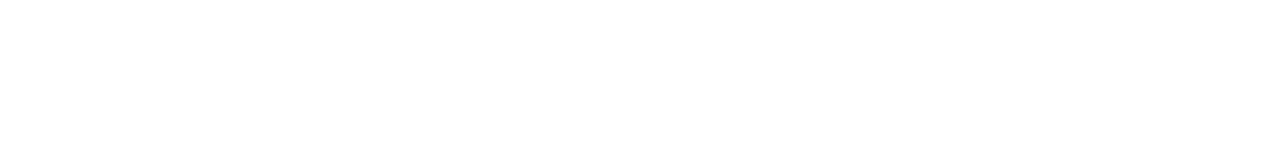
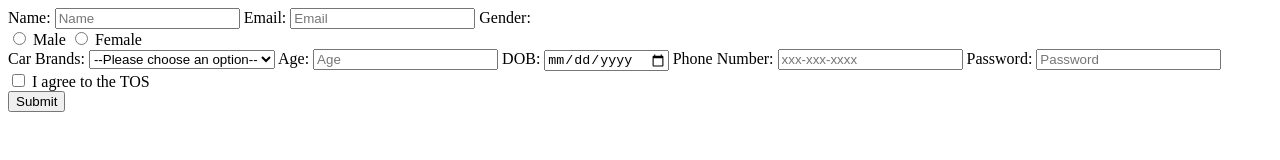
Before and after one commit to acciojob/signup-form-car-Juber5544, a website: page main.html in a window 1280 px wide. Drawn offline with Linux system fonts and the light colour scheme.

Commit message:
created a submission

```diff
--- a/main.html
+++ b/main.html
@@ -8,6 +8,48 @@
 
 <body>
 	<!-- the entire body must be written by student -->
+	<form action="/submit-signup" method="post">
+        <label for="name">Name:</label>
+        <input type="text" id="name" name="name" placeholder="Name" required>
+
+        <label for="email">Email:</label>
+        <input type="email" id="email" name="email" placeholder="Email" required>
+
+        <label>Gender:</label>
+        <div class="radio">
+            <input type="radio" id="gender_m" name="gender" value="male" required>
+            <label for="gender_m">Male</label>
+
+            <input type="radio" id="gender_f" name="gender" value="female" required>
+            <label for="gender_f">Female</label>
+        </div>
+
+        <label for="cars">Car Brands:</label>
+        <select id="cars" name="cars" required>
+            <option value="" disabled selected>--Please choose an option--</option>
+            <option value="toyota">Toyota</option>
+            <option value="honda">Honda</option>
+            <option value="ford">Ford</option>
+        </select>
+		        <label for="age">Age:</label>
+        <input type="number" id="age" name="age" placeholder="Age" required>
+
+        <label for="dob">DOB:</label>
+        <input type="date" id="dob" name="dob" required>
+
+        <label for="tel">Phone Number:</label>
+        <input type="tel" id="tel" name="tel" placeholder="xxx-xxx-xxxx">
+
+        <label for="password">Password:</label>
+        <input type="password" id="password" name="password" placeholder="Password" required>
+
+        <div class="checkbox-group">
+            <input type="checkbox" id="tos" name="tos" required>
+            <label for="tos">I agree to the TOS</label>
+        </div>
+
+        <button type="submit">Submit</button>
+    </form>
     <script type="text/javascript" src="./script.js">
 </script>
 
```
